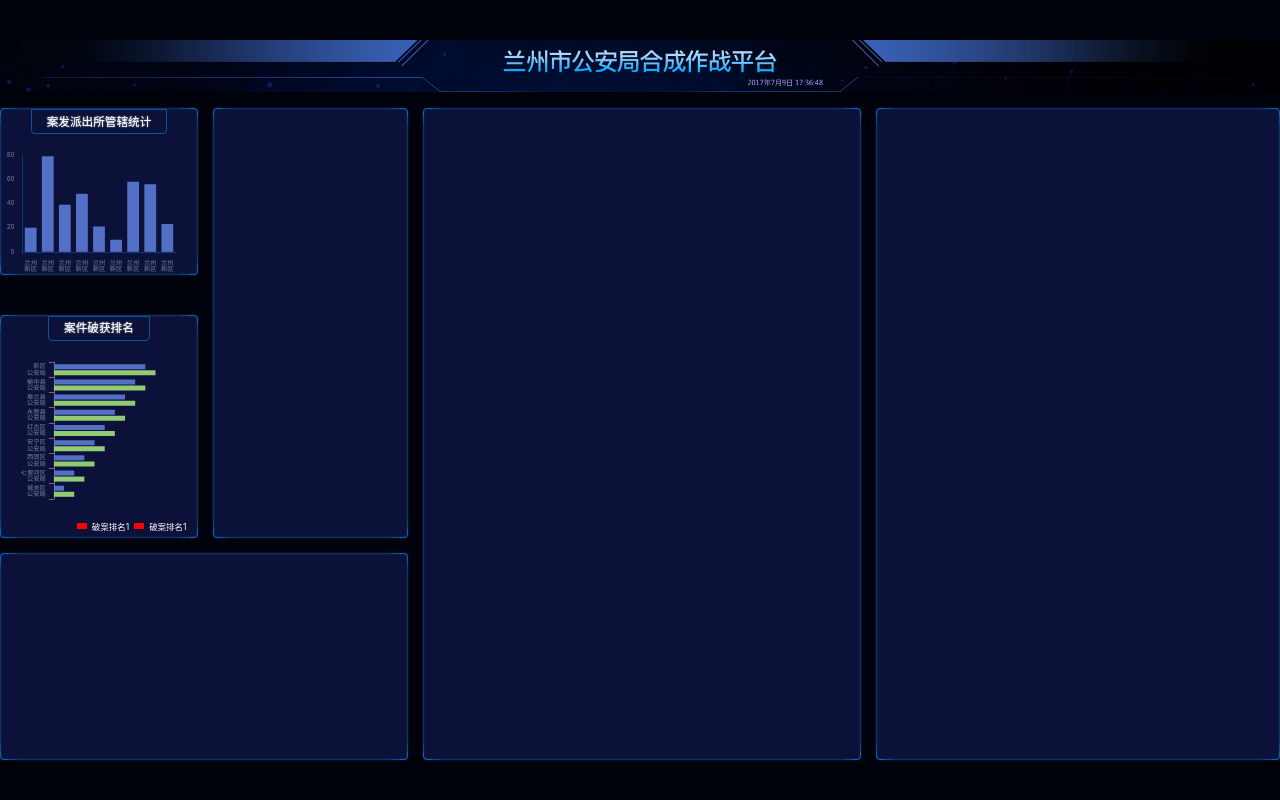
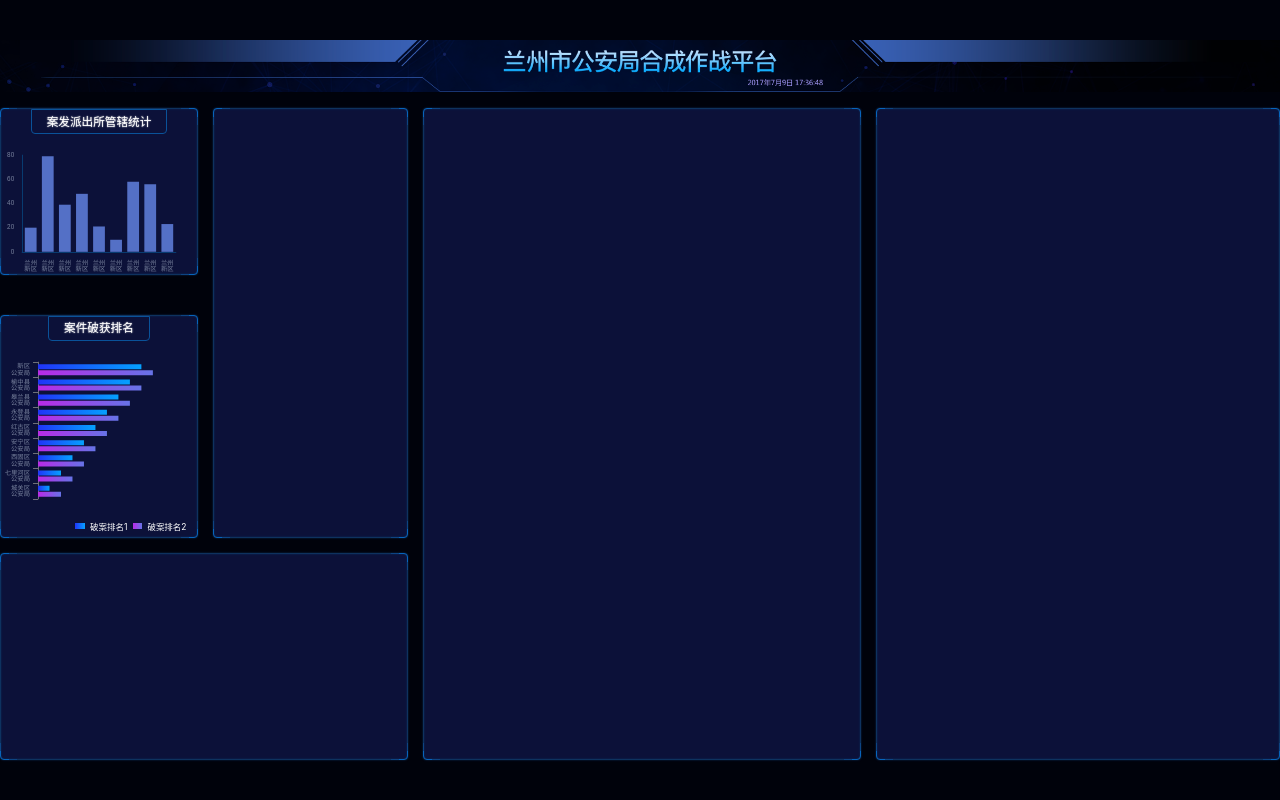
Before and after one commit to rourou1107/Visualize-large-screens, a React (Vite) app: page /#/ in a window 1280 px wide. Built offline with nearby package versions, Linux system fonts and the light colour scheme.

Commit message:
案件破获排名柱形图增加颜色渐变
Change-Id: I75702fdf50e73ffc3a0f58411d9d489b0250192b

```diff
--- a/src/components/chart-1.tsx
+++ b/src/components/chart-1.tsx
@@ -54,9 +54,7 @@ export const Chart1 = () => {
     return (
         <div className='管辖统计 bordered'>
             <h2>案发派出所管辖统计</h2>
-            <div ref={divRef} className="chart">
-
-            </div>
+            <div ref={divRef} className="chart" />
         </div>
     )
 }
--- a/src/components/chart-2.tsx
+++ b/src/components/chart-2.tsx
@@ -14,7 +14,7 @@ export const Chart2 = () =>{
                 axisLabel: {show: false}
             },
             grid: {
-                left: px(100),
+                left: px(70),
                 top: px(40),
                 right: px(40),
                 bottom: px(40)
@@ -33,13 +33,36 @@ export const Chart2 = () =>{
                 {
                     name: '2011年',
                     type: 'bar',
-                    data: [1, 2, 3, 4, 5, 6, 7, 8, 9]
+                    data: [1, 2, 3, 4, 5, 6, 7, 8, 9],
+                    itemStyle: {
+                        normal: {
+                            color: new echarts.graphic.LinearGradient(0, 0, 1, 0, [{
+                                offset: 0,
+                                color: '#2034f9'
+                            }, {
+                                offset: 1,
+                                color: '#04a1ff'
+                            }]),
+                        }
+                    }
                 },
                 {
                     name: '2012年',
                     type: 'bar',
-                    data: [2, 3, 4, 5, 6, 7, 8, 9, 10]
-                }
+                    data: [2, 3, 4, 5, 6, 7, 8, 9, 10],
+                    itemStyle: {
+                        normal: {
+                            color: new echarts.graphic.LinearGradient(0, 0, 1, 0, [{
+                                offset: 0,
+                                color: '#b92ae8'
+                            }, {
+                                offset: 1,
+                                color: '#6773e7'
+                            }]),
+                        }
+                    }
+                },
+
             ]
         }
         myChart.setOption(createEchartsOptions(option))
@@ -50,7 +73,7 @@ export const Chart2 = () =>{
             <div ref={divRef} className="chart" />
             <div className="legend">
                 <span className="first"/> 破案排名1
-                <span className="second"/> 破案排名1
+                <span className="second"/> 破案排名2
             </div>
         </div>
     )
--- a/src/pages/home.scss
+++ b/src/pages/home.scss
@@ -120,6 +120,12 @@
         background: red;
         margin: 0 px(10);
       }
+      > .first {
+        background: linear-gradient(90deg, #2034f9 0%, #04a1ff 100%);
+      }
+      > .second {
+        background: linear-gradient(90deg, #b92ae8 0%, #6773e7 100%);
+      }
     }
   }
 }
```
